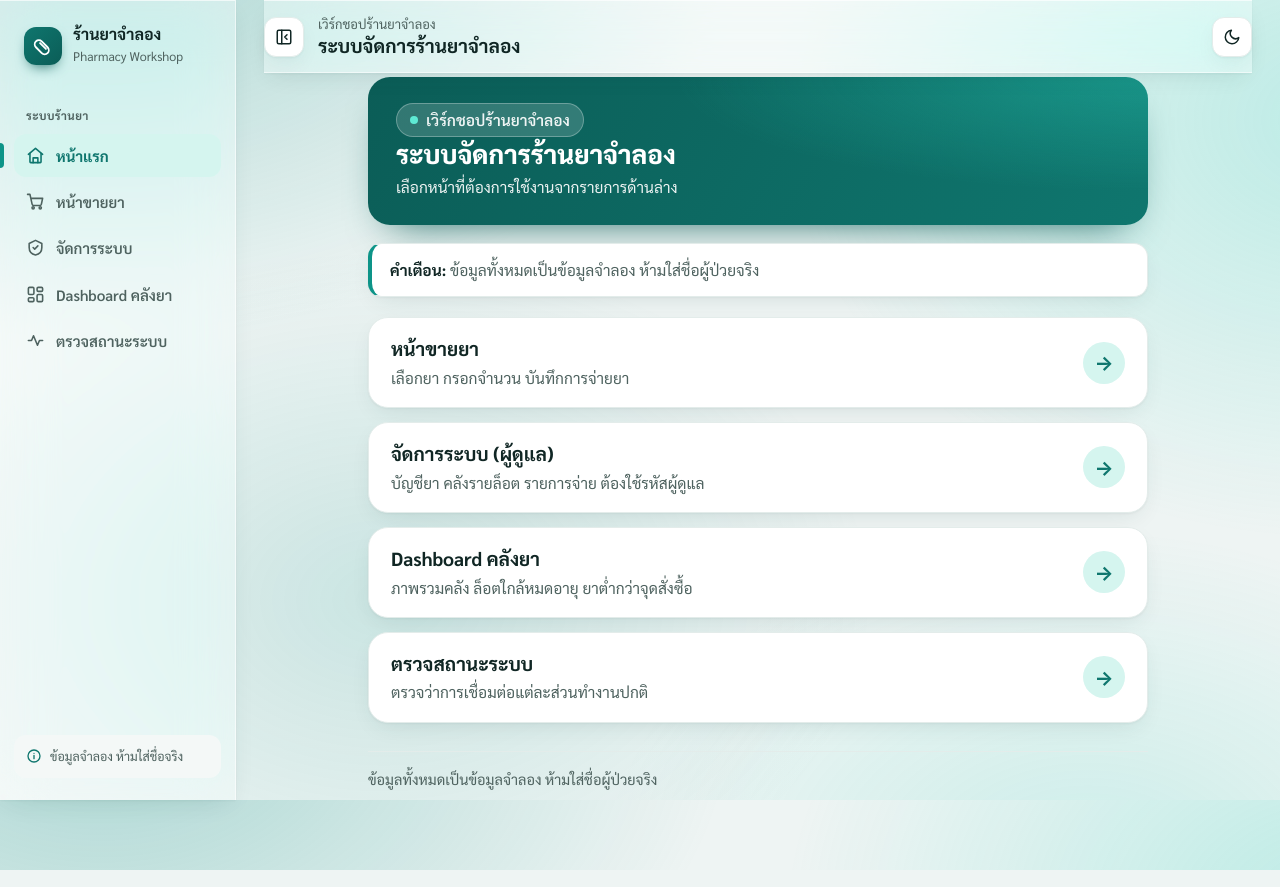
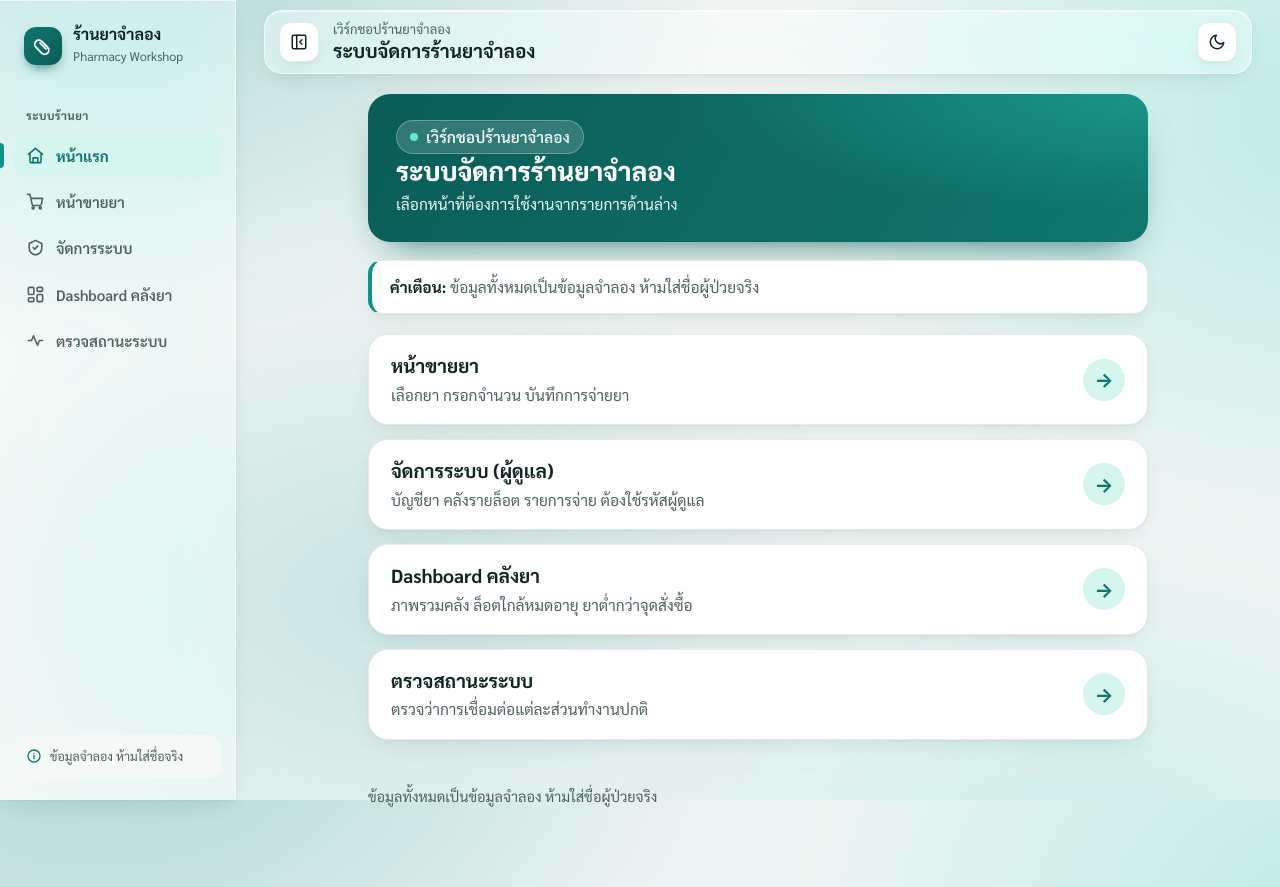
Before and after one commit to nitikulW/pharmacy-workshop, a plain HTML site: page index.html in a window 1280 px wide. Drawn offline with Linux system fonts and the light colour scheme.

Commit message:
Make top bar a floating rounded glass bar
Co-Authored-By: Claude Opus 5.5 <noreply@anthropic.com>

```diff
--- a/assets/glass.css
+++ b/assets/glass.css
@@ -43,7 +43,14 @@ body {
   box-shadow: var(--glass-shine), var(--shadow, 0 8px 24px -8px rgba(0, 0, 0, .15));
 }
 .sidebar { border-right: 1px solid var(--glass-edge); }
-.topbar { border-bottom: 1px solid var(--glass-edge); }
+/* แถบบนเป็นแคปซูลกระจกลอย มีขอบครบรอบ ไม่ตัดขาดกลางจอ */
+.topbar {
+  top: 10px;
+  margin: 10px 0 16px;
+  padding: 10px 14px;
+  border: 1px solid var(--glass-edge);
+  border-radius: 18px;
+}
 .card, .kpi, .filters, .section-tabs { border: 1px solid var(--glass-edge); }
 
 /* ช่องกรอกและตารางเป็นกระจกบางกว่า */
```
